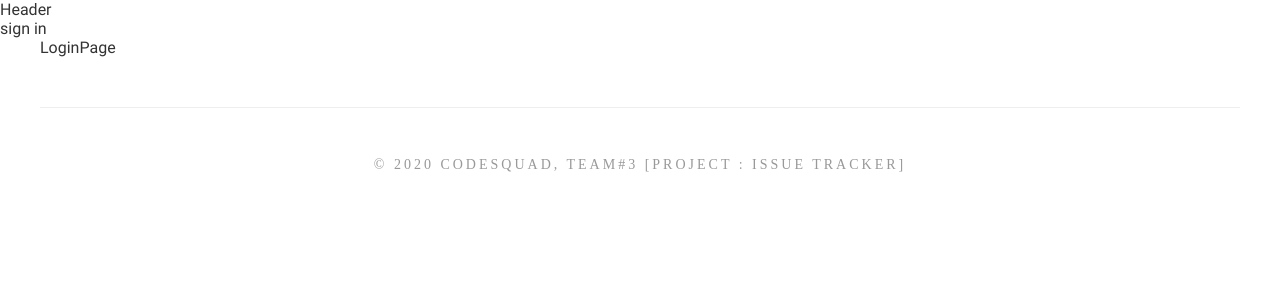
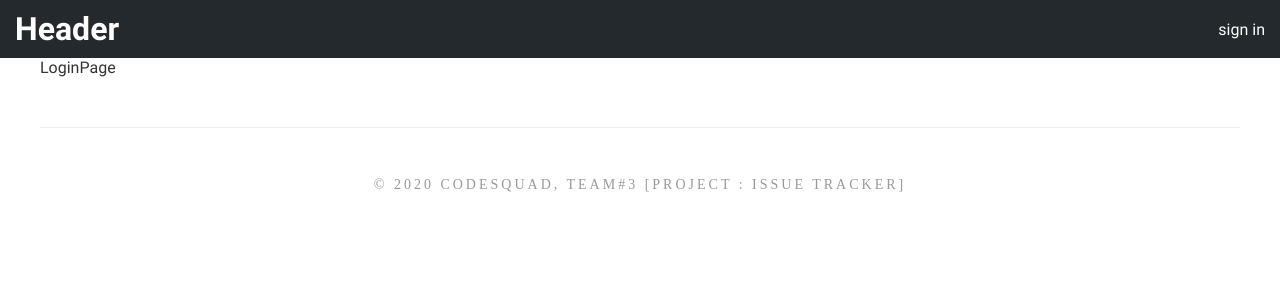
Before and after one commit to codesquad-member-2020/issue-tracker-03, a React app in the folder client/: page /login in a window 1280 px wide. Shown: the top 300 px of the page. Built offline with nearby package versions, Linux system fonts and the light colour scheme; a web font is replaced by a local one.

Commit message:
[#42] feat: HeaderContainer 임시 스타일링 구현

```diff
--- a/client/src/containers/HeaderContainer.js
+++ b/client/src/containers/HeaderContainer.js
@@ -1,7 +1,19 @@
 import React from 'react';
+import styled from 'styled-components';
 import { useSelector, useDispatch } from 'react-redux';
 import Cookies from 'universal-cookie';
 import { resetLoginInfo } from '@Modules/login';
+
+const HeaderWrap = styled.header`
+  display: flex;
+  justify-content: space-between;
+  align-items: center;
+  padding: 10px 15px;
+  background: #24292e;
+  * {
+    color: #fff;
+  }
+`;
 
 const HeaderContainer = () => {
   const dispatch = useDispatch();
@@ -9,18 +21,18 @@ const HeaderContainer = () => {
   const cookies = new Cookies();
 
   function onSignoutHandler() {
-    console.log("onSignoutHandler called");
+    console.log('onSignoutHandler called');
 
     cookies.remove('jwt');
     dispatch(resetLoginInfo());
   }
 
   return (
-    <>
-      <div>Header</div>
+    <HeaderWrap>
+      <h1>Header</h1>
       {!loginStateInfo && <a href={process.env.REACT_APP_API_LOGIN}>sign in</a>}
       {loginStateInfo && <span onClick={onSignoutHandler}>sign out</span>}
-    </>
+    </HeaderWrap>
   );
 };
 
```
